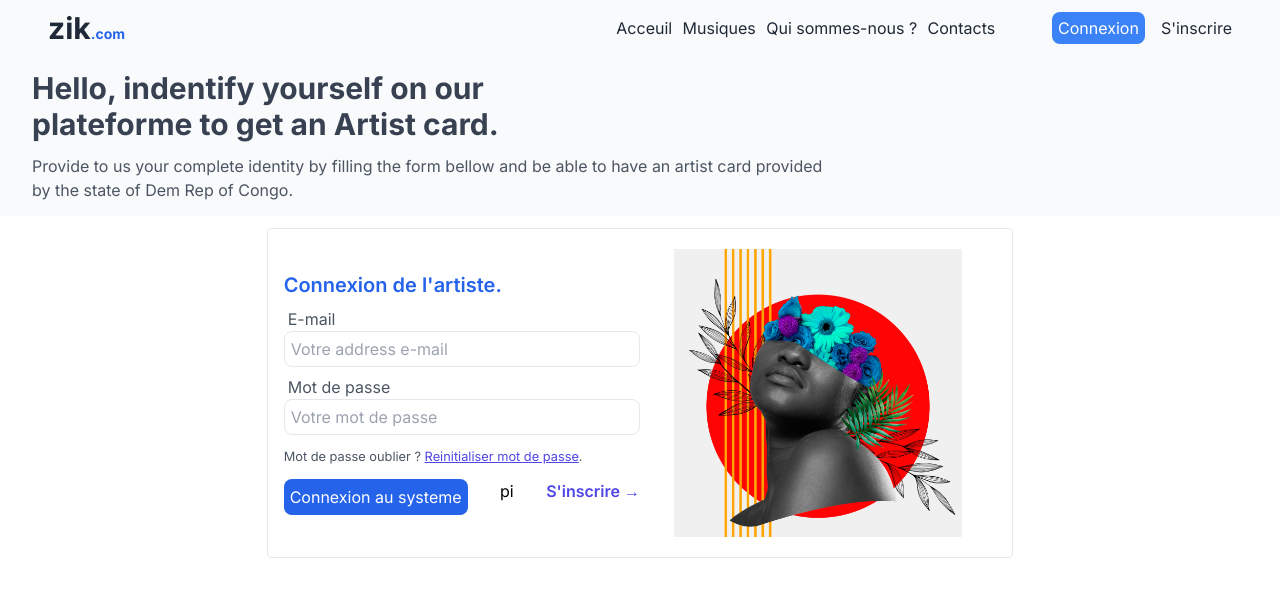
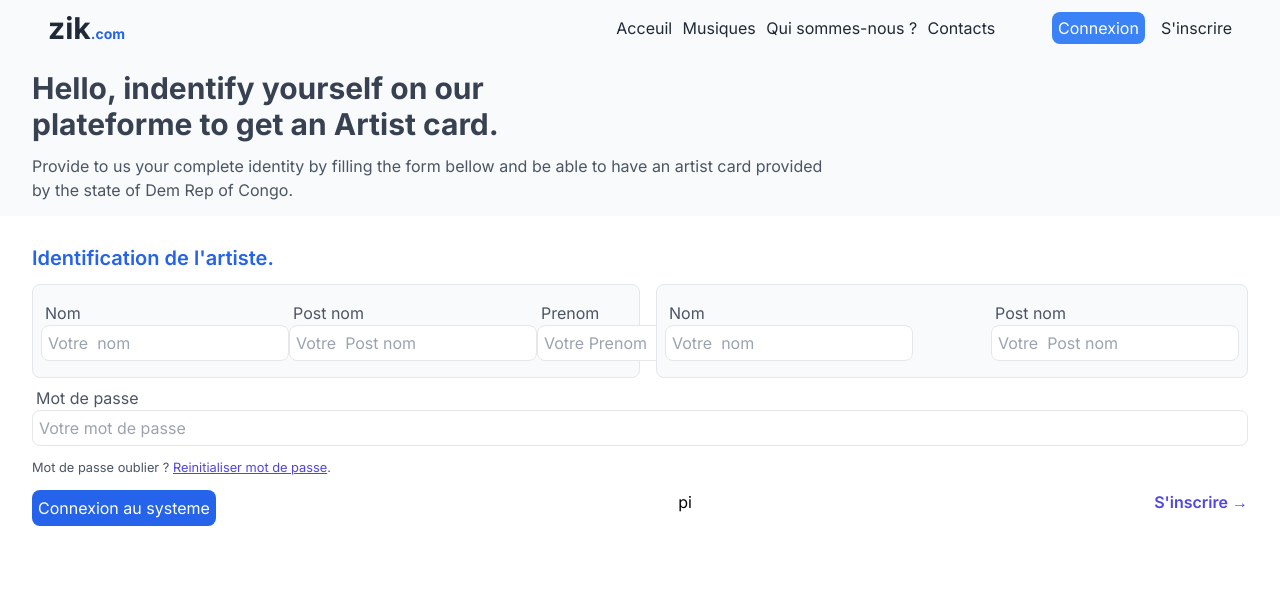
Before and after one commit to aggestor/zik, a Next.js app: page /inscription in a window 1280 px wide. Shown: the top 596 px of the page. Built offline with nearby package versions, Linux system fonts and the light colour scheme.

Commit message:
start: working on register page

```diff
--- a/app/(basic_group)/inscription/page.tsx
+++ b/app/(basic_group)/inscription/page.tsx
@@ -10,11 +10,21 @@ export default function SignUp(){
             <BasicPageBanner title="Hello, indentify yourself on our plateforme to get an Artist card" text="Provide to us your complete identity by filling the form bellow and be able to have an artist card provided by the state of Dem Rep of Congo." />
         </div>
             <div className="h-auto flex items-center bg-white w-full">
-                <div className="w-7/12 flex items-center mx-auto rounded my-3 border p-4">
-                    <div className="w-1/2">
-                        <h2 className="text-blue-600 font-semibold text-xl">Connexion de l&apos;artiste.</h2>
+                <div className="w-[95%] mt-7 flex items-center mx-auto ">
+                    <div className="w-full">
+                        <h2 className="text-blue-600 font-semibold mb-3 text-xl">Identification de l&apos;artiste.</h2>
                         <form className="w-full">
-                            <TextBox name="identifier" label="E-mail" placeholder="Votre address e-mail"/>
+                            <div className="w-full flex justify-between space-x-4">
+                                <div className="rounded-lg p-2 w-1/2 flex justify-between bg-gray-50 border">
+                                    <TextBox name="firstName" label="Nom" placeholder="Votre  nom"/>
+                                    <TextBox name="secondName" label="Post nom" placeholder="Votre  Post nom"/>
+                                    <TextBox name="lastName" label="Prenom" placeholder="Votre Prenom"/>
+                                </div>
+                                <div className="rounded-lg p-2 w-1/2 flex justify-between bg-gray-50 border">
+                                    <TextBox name="firstName" label="Nom" placeholder="Votre  nom"/>
+                                    <TextBox name="secondName" label="Post nom" placeholder="Votre  Post nom"/>
+                                </div>
+                            </div>
                             <TextBox name="password" label="Mot de passe" type="password" placeholder="Votre mot de passe"/>
                             <small className="text-gray-600 mt-1.5">Mot de passe oublier ? <Link href="/reset-password" className="text-indigo-600 underline">Reinitialiser mot de passe</Link>.</small>
                     <div className="flex justify-between mt-3">
@@ -24,11 +34,11 @@ export default function SignUp(){
                     </div>
                         </form>
                     </div>
-                    <div className="w-1/2 flex justify-center p-1">
+                    {/* <div className="w-1/2 flex justify-center p-1">
                         <div className="w-72 h-72">
                             <Image alt="Artist illustration" className="w-full object-cover h-full" width={0} height={0} src={"/login.jpg"} sizes="100%"/>
                         </div>
-                    </div>
+                    </div> */}
 
                 </div>
             </div>
```
